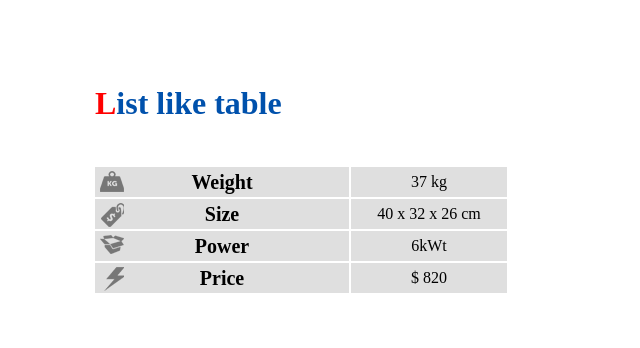
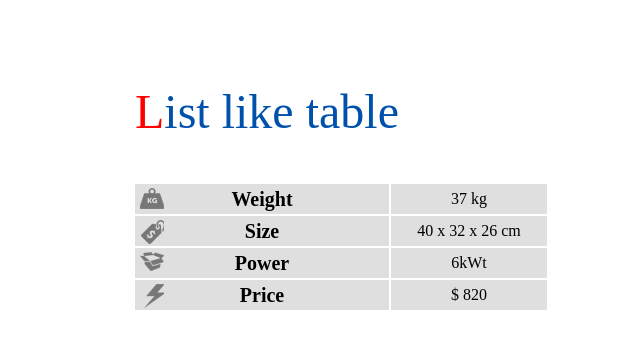
Before and after one commit to Jonk46/tables, a plain HTML site: page index.html in a window 1280 px wide. Shown: the whole page, without its empty margins (65-705 px from the left). Drawn offline with Linux system fonts and the light colour scheme.

Commit message:
list rework

```diff
--- a/css/style.css
+++ b/css/style.css
@@ -9,21 +9,29 @@ ol, ul, dl, li, dt, dd { margin:0; padding:0; list-style:none;}
 * { outline:none;}
 
 .resize {
-    width: 412px;
-    margin: 0 160px;
+    width: 880px;
+    margin: 0 auto;
 }
 
-h1.menu {
-    color: #0051ac;
+h1 {
+    font-size: 48px;
+    font-style: normal;
+    font-variant: normal;
+    font-weight: 500;
+    line-height: 54px;
     padding: 85px 0 45px;
 }
 
-span {
+h1:first-letter {
     color: #ff0000;
 }
 
+h1:first-line{
+    color: #0051ac;
+}
+
 dl {
-    width: 100%;
+    width: 412px;
     overflow: hidden;
     background: #dfdfdf;
 }
--- a/index.html
+++ b/index.html
@@ -8,7 +8,7 @@
 <body>
 
 <div class="resize">
-	<h1 class="menu"><span>L</span>ist like table</h1>
+	<h1>List like table</h1>
 
 	<dl>
 		<dt class="weight">Weight</dt>
```
